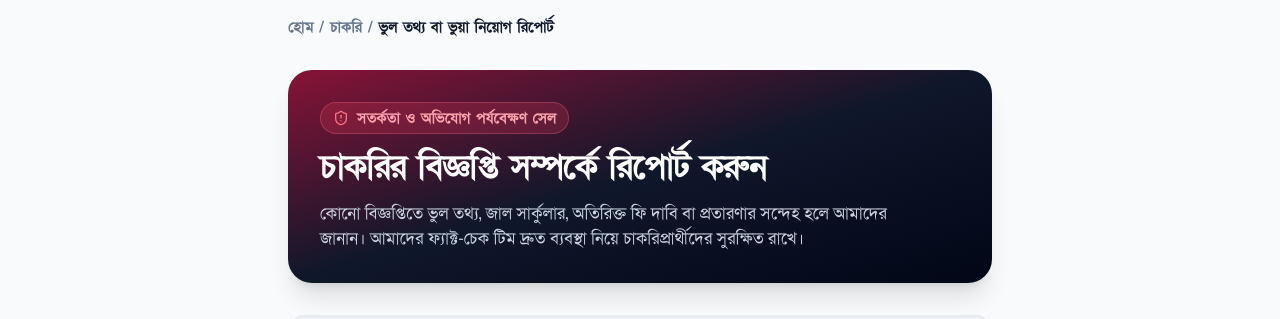
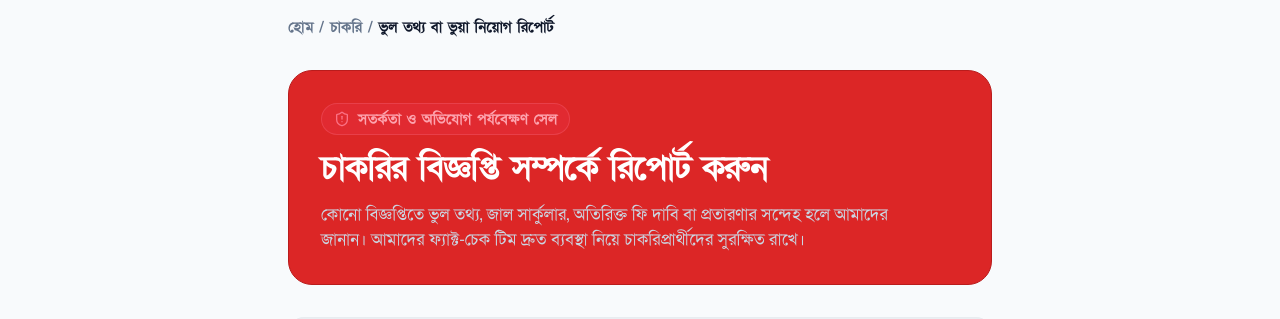
Before and after one commit to moshiurrahmandeap11/client-master-portal, a Next.js app: page /report-a-job in a window 1280 px wide. Shown: the part 136-455 px from the top of the page. Built offline with nearby package versions, Linux system fonts and the light colour scheme; no server answers.

Commit message:
style(report): convert job dispute hero card to solid alert red theme

```diff
--- a/src/app/report-a-job/page.tsx
+++ b/src/app/report-a-job/page.tsx
@@ -150,7 +150,7 @@ function ReportJobClient() {
       </div>
 
       {/* Hero Card */}
-      <div className="bg-gradient-to-br from-rose-900 via-slate-900 to-slate-950 text-white rounded-3xl p-6 sm:p-8 shadow-xl relative overflow-hidden">
+      <div className="bg-red-600 text-white rounded-3xl p-6 sm:p-8 shadow-xs border border-red-700 relative overflow-hidden">
         <div className="relative z-10 space-y-3">
           <div className="inline-flex items-center gap-2 px-3 py-1 bg-rose-500/20 text-rose-300 border border-rose-400/30 rounded-full text-xs font-bold">
             <ShieldAlert className="w-4 h-4 text-rose-400" />
@@ -445,7 +445,7 @@ function ReportJobClient() {
                     ? 'bg-slate-200 text-slate-700 border-slate-300'
                     : 'bg-rose-100 text-rose-800 border-rose-300'
                 }`}>
-                  {trackResult.status === 'resolved' ? '✓ সমাধানকৃত ও সংশোধিত' : trackResult.status === 'investigating' ? '🔍 তদন্ত ও যাচাই চলছে' : trackResult.status === 'dismissed' ? '✕ অভিযোগ বাতিল / ভুয়া নয়' : '⏳ নতুন অভিযোগ (পর্যালোচনার অপেক্ষায়)'}
+                  {trackResult.status === 'resolved' ? 'সমাধানকৃত ও সংশোধিত' : trackResult.status === 'investigating' ? 'তদন্ত ও যাচাই চলছে' : trackResult.status === 'dismissed' ? 'অভিযোগ বাতিল / ভুয়া নয়' : 'নতুন অভিযোগ (পর্যালোচনার অপেক্ষায়)'}
                 </span>
               </div>
 
```
